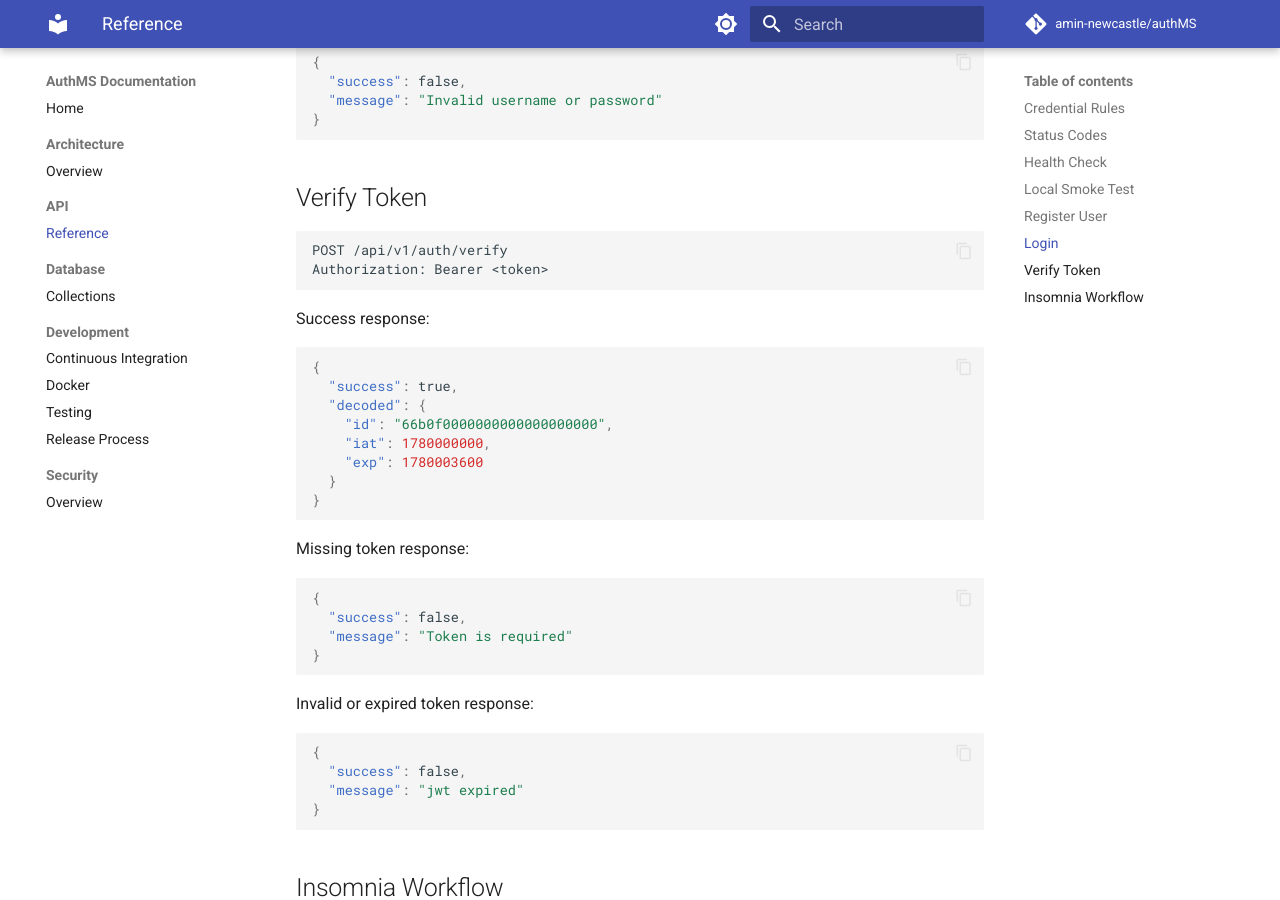
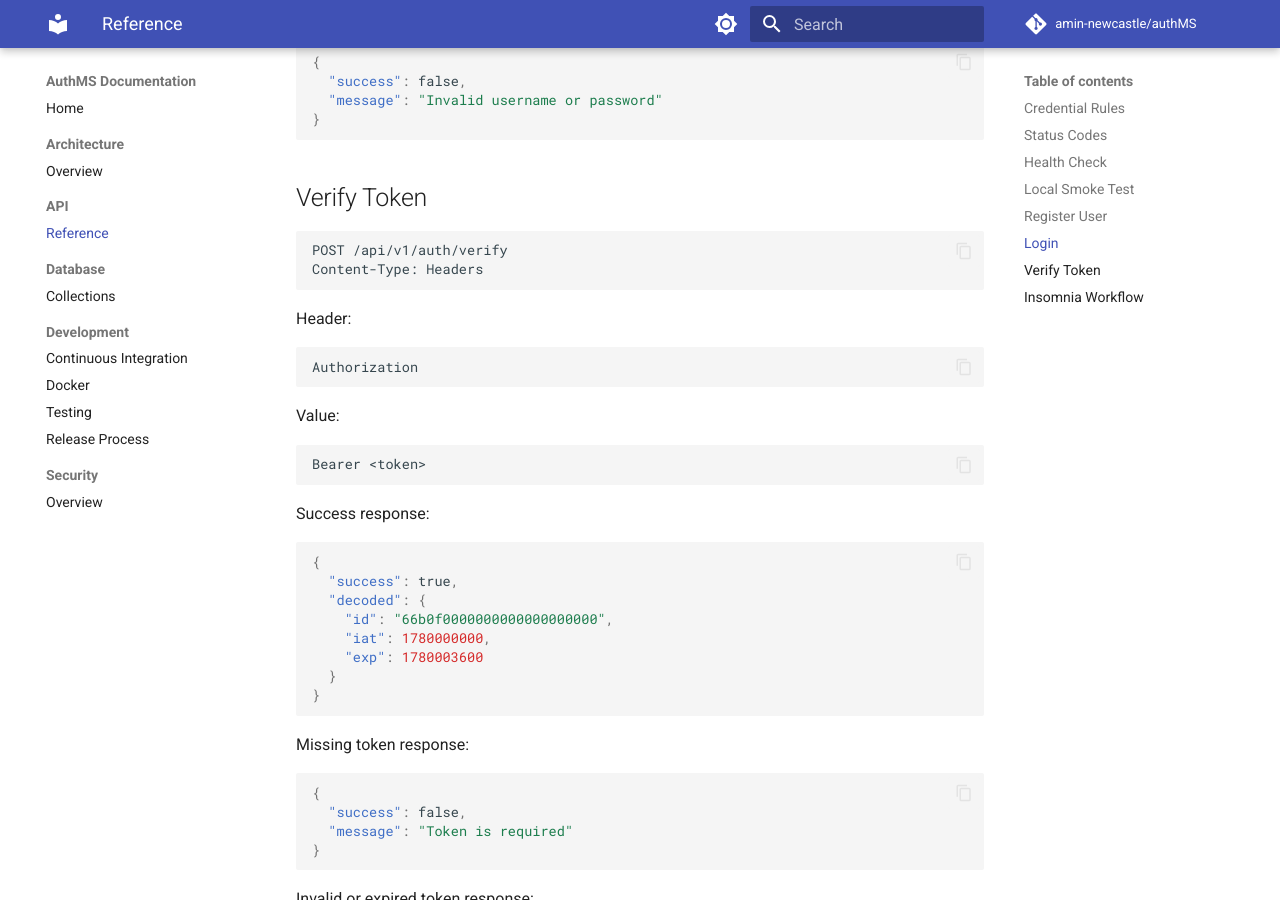
Before and after one commit to amin-newcastle/authMS, an MkDocs documentation site: the page built from docs/api/reference.md, in a window 1280 px wide and 900 px high, scrolled down 2572 px. Built offline with MkDocs 1.6.1 and Material for MkDocs 9.7.7, drawn with Linux system fonts in a browser that asks for light colours; comment, search, counter and statistics services are not loaded.

Commit message:
docs(issue-0000): update get verify (#16)
Co-authored-by: amin-newcastle <mkarim.ne@gmail.com>

````diff
--- a/docs/api/reference.md
+++ b/docs/api/reference.md
@@ -127,7 +127,19 @@ Invalid credentials response:
 
 ```http
 POST /api/v1/auth/verify
-Authorization: Bearer <token>
+Content-Type: Headers
+```
+
+Header:
+
+```text
+Authorization
+```
+
+Value:
+
+```text
+Bearer <token>
 ```
 
 Success response:
````
